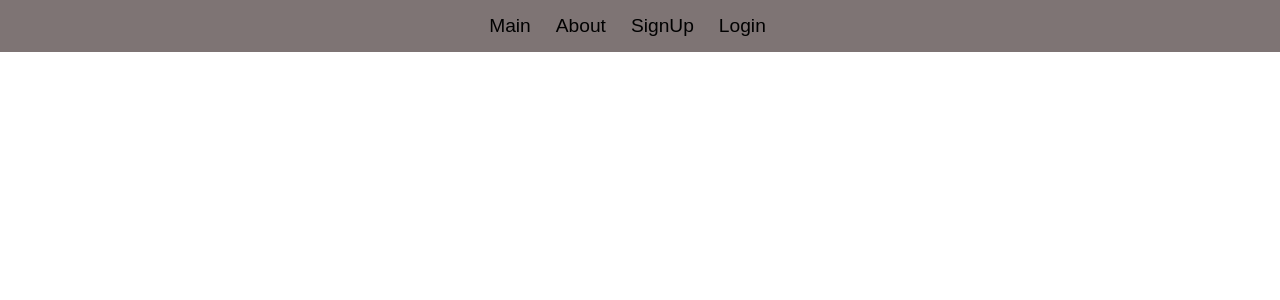
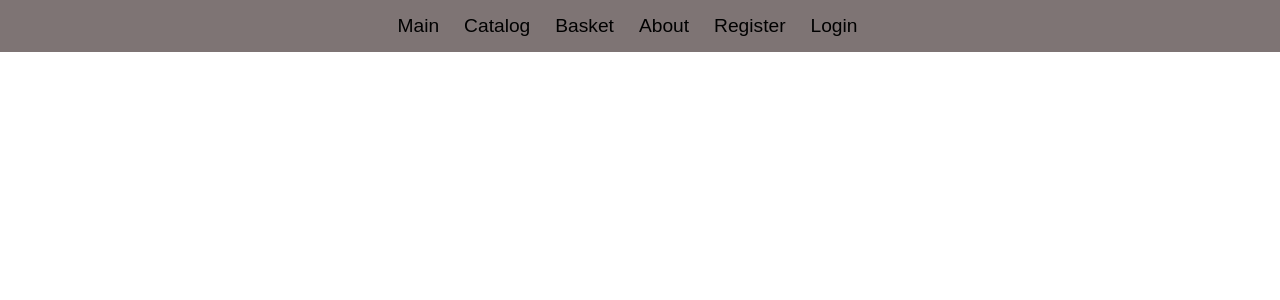
Before and after one commit to peregreenus/DEVS-eCommerce-App, a React app: page / in a window 1280 px wide. Shown: the top 300 px of the page. Built offline with nearby package versions, Linux system fonts and the light colour scheme.

Commit message:
feat: add items to navbar

```diff
--- a/src/view/components/common/navbar/navbar.tsx
+++ b/src/view/components/common/navbar/navbar.tsx
@@ -6,8 +6,10 @@ function Navbar() {
   return (
     <div className="navbar">
       <Link to="/main">Main</Link>
+      <Link to="/catalog">Catalog</Link>
+      <Link to="/basket">Basket</Link>
       <Link to="/about">About</Link>
-      <Link to="/signup">SignUp</Link>
+      <Link to="/signup">Register</Link>
       <Link to="/login">Login</Link>
     </div>
   );
```
Also changed, not shown: src/view/components/common/header/header.css (line endings or trailing spaces), src/view/components/common/navbar/navbar.css (line endings or trailing spaces).
